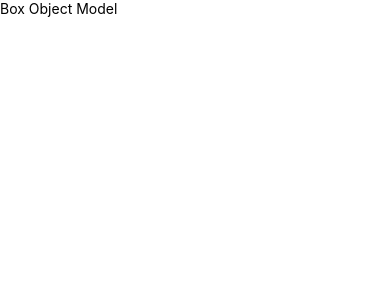
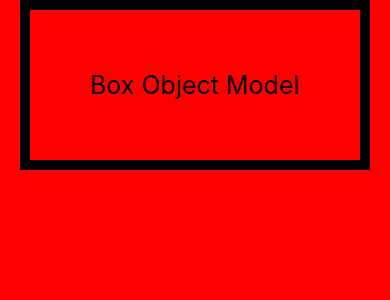
Before and after one commit to javiergranados/counter-app, a React Native app: screen / in a window 390 px wide. Shown: the top 300 px of the page. Built offline with nearby package versions, Linux system fonts and the light colour scheme.

Commit message:
Minor changes on BoxObjectModel screen

```diff
--- a/App.tsx
+++ b/App.tsx
@@ -6,7 +6,7 @@
 const App = () => {
   // return <CounterScreen />;
   return (
-    <SafeAreaView>
+    <SafeAreaView style={{ flex: 1 }}>
       <BoxObjectModelScreen />
     </SafeAreaView>
   );
--- a/src/screens/BoxObjectModelScreen.tsx
+++ b/src/screens/BoxObjectModelScreen.tsx
@@ -1,12 +1,27 @@
 import React from 'react';
-import { Text, View } from 'react-native';
+import { Text, View, StyleSheet } from 'react-native';
 
 const BoxObjectModelScreen = () => {
   return (
-    <View>
-      <Text>Box Object Model</Text>
+    <View style={styles.container}>
+      <Text style={styles.title}>Box Object Model</Text>
     </View>
   );
 };
 
+const styles = StyleSheet.create({
+  container: {
+    flex: 1,
+    backgroundColor: 'red',
+  },
+  title: {
+    padding: 60,
+    marginHorizontal: 20,
+    fontSize: 25,
+    // width: 250,
+    borderWidth: 10,
+    // backgroundColor: 'red',
+  },
+});
+
 export default BoxObjectModelScreen;
```
